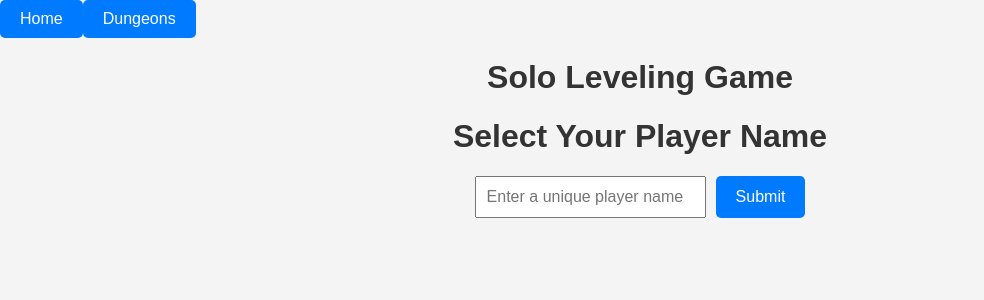
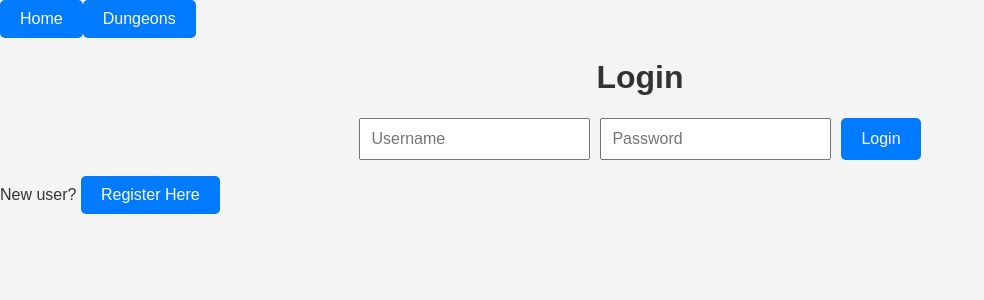
Before and after one commit to ojasvigupta30/Solo-Levelling-Game-UI, a React (Vite) app: page / in a window 1280 px wide. Shown: the top 300 px of the page, without its empty margins (0-984 px from the left). Built offline with nearby package versions, Linux system fonts and the light colour scheme; no server answers.

Commit message:
Updated the App.jsx file

```diff
--- a/src/App.jsx
+++ b/src/App.jsx
@@ -6,17 +6,19 @@
 import DungeonDetail from './components/DungeonDetail';
 import Login from './components/Login';
 import Register from './components/Register';
+import PlayerForm from './components/PlayerForm';
 
 const App = () => {
   return (
     <div>
       <NavigationButtons />
       <Routes>
-        <Route path="/login" element={<Login />} />
-        <Route path="/register" element={<Register />} />
-        <Route path="/" element={<Home />} />
-        <Route path="/dungeons" element={<Dungeons />} />
-        <Route path="/dungeons/:id" element={<DungeonDetail />} />
+      <Route path="/login" element={<Login />} />
+      <Route path="/register" element={<Register />} />
+      <Route path="/player-form" element={<PlayerForm />} />
+      <Route path="/home" element={<Home />} />
+      {/* Redirect all unknown routes to login */}
+      <Route path="*" element={<Login />} />
       </Routes>
     </div>
   );
```
